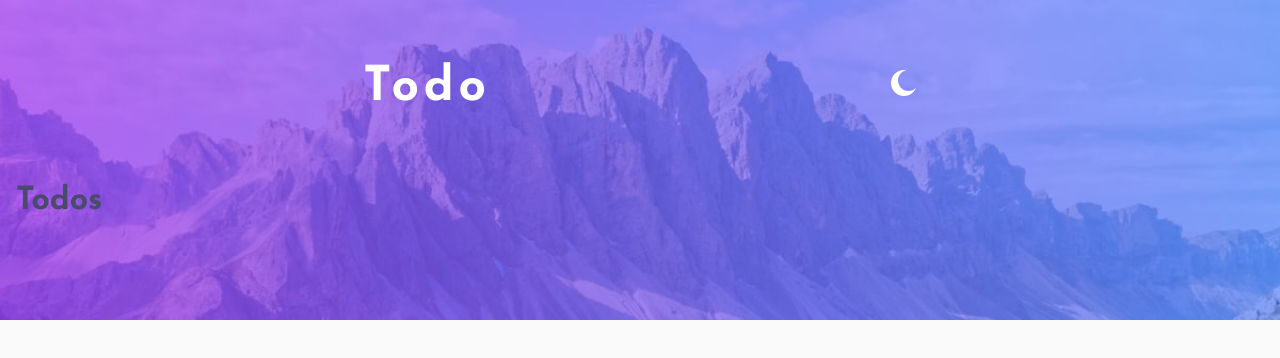
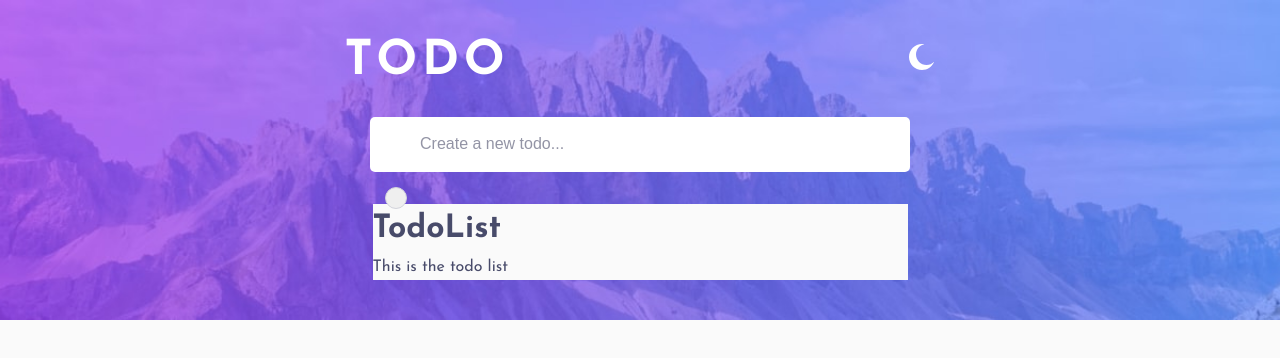
Before and after one commit to bkay-stack/Todo, a React (Vite) app: page / in a window 1280 px wide. Shown: the top 358 px of the page. Built offline with nearby package versions, Linux system fonts and the light colour scheme.

Commit message:
add todos

```diff
--- a/src/components/addtodos/Todos.tsx
+++ b/src/components/addtodos/Todos.tsx
@@ -1,9 +1,42 @@
 import React from "react";
+import "./todos.style.css";
+import { useState } from "react";
+import TodoList from "../todolist/TodoList";
+const Todos = () => {
+  const [todos, setTodos] = useState<string[]>([]);
+  const [inputValue, setInputValue] = useState<string>("");
 
-const Todos = () => {
+  // Function to handle input change
+  const handleInputChange = (event: React.ChangeEvent<HTMLInputElement>) => {
+    setInputValue(event.target.value);
+  };
+
+  // Function to add a new todo
+  const addTodo = () => {
+    console.log("Adding todo:", inputValue, todos);
+    setTodos([...todos, inputValue]); // Add the new todo to the list
+    setInputValue("");
+    // Clear the input field after adding
+  };
+
   return (
     <div className="todos">
-      <h1>Todos</h1>
+      {/* Todo input field */}
+      <input
+        id="todo-input"
+        type="text"
+        placeholder="Create a new todo..."
+        className="todo-input-field"
+        onChange={handleInputChange}
+        value={inputValue}
+      />
+      {/* Add button */}
+      <button onClick={addTodo} className="todo-add-button"></button>
+
+      {/* Todo list */}
+      <TodoList todos={todos} />
+
+      {/* Todo list */}
     </div>
   );
 };
--- a/src/components/addtodos/todos.style.css
+++ b/src/components/addtodos/todos.style.css
@@ -0,0 +1,67 @@
+.todos {
+  display: flex;
+  justify-content: center;
+  align-items: center;
+  width: 100%;
+  position: relative;
+  flex-direction: column;
+}
+
+/* Input field */
+
+.todos input {
+  width: 100%;
+  padding: 18px;
+  border-radius: 5px;
+  border: none;
+  position: relative;
+  padding-left: 55px;
+}
+
+/* Placeholder text */
+.todos input::placeholder {
+  /* position: absolute; */
+  /* transform: translateX(60px); */
+  color: var(--text-secondary);
+  font-size: 1rem;
+  font-weight: 500;
+}
+
+/* Input field on focus */
+.todos input:focus {
+  outline: none;
+  border: 1px solid var(--border-color);
+}
+
+/* Add todo button */
+
+.todo-add-button {
+  /* color: white; */
+  border: 1px solid var(--border-color);
+  padding: 10px;
+  height: 11px;
+  width: 11px;
+  border-radius: 50%;
+  cursor: pointer;
+
+  position: absolute;
+
+  transform: translateY(-40px);
+  left: 20px;
+}
+
+/* Todo list */
+
+@media screen and (min-width: 768px) {
+  .todos input {
+    width: 45%;
+    padding: 20px;
+    border-radius: 5px;
+    border: none;
+    padding-left: 50px;
+  }
+
+  .todo-add-button {
+    transform: translateX(325px);
+  }
+}
--- a/src/components/main/Todo.tsx
+++ b/src/components/main/Todo.tsx
@@ -24,9 +24,10 @@ const Todo = () => {
         <div className={`todo-header-container ${theme}`}>
           <div className="title-wrapper">
             <div className="todo-title">
-              <h1 className="todo-title-header">Todo</h1>
+              <h1 className="todo-title-header">TODO</h1>
             </div>
             {/* Toggle theme button */}
+            <>
               <div className="theme-toggle">
                 {theme === "dark" ? (
                   <img
@@ -44,10 +45,12 @@ const Todo = () => {
                   />
                 )}
               </div>
-          </div>
+            </>
           </div>
 
           <Todos />
+        </div>
+        {/* <Todos /> */}
       </header>
       {/* Main content area */}
     </main>
--- a/src/components/main/todo.style.css
+++ b/src/components/main/todo.style.css
@@ -2,6 +2,10 @@
   height: 100dvh;
   transition: all 0.3s ease-in-out;
   position: relative;
+  display: flex;
+  flex-direction: column;
+
+  outline: 1px solid red;
 }
 
 .todo-header {
@@ -11,7 +15,7 @@
   padding: 1rem;
   cursor: pointer;
 
-  /* Transition */
+  /*  outline: 1px solid red; Transition */
   transition: all 0.3s ease-in-out;
 }
 
@@ -27,8 +31,8 @@
   align-items: center;
   max-width: 600px;
   margin: 0 auto;
-
-  height: 20vh;
+  flex-direction: column;
+  height: 30vh;
   /* overflow: hidden; */
 }
 
@@ -36,9 +40,9 @@
   display: flex;
   justify-content: space-between;
   align-items: center;
-  gap: 15rem;
-
-  margin-bottom: 6rem;
+  gap: 13rem;
+  margin-top: 2rem;
+  margin-bottom: 2rem;
   transition: all 0.3s ease-in-out;
 
   /* outline: 1px solid red; */
@@ -69,6 +73,14 @@
 /* large screen */
 
 @media screen and (min-width: 768px) {
+  .todo {
+    height: 100vh;
+    display: flex;
+    flex-direction: column;
+    justify-content: center;
+    align-items: center;
+    max-width: 1400px;
+  }
   .todo-header {
     background: url("../../assets/images/bg-desktop-light.jpg");
     background-size: cover;
--- /dev/null
+++ b/src/components/todolist/TodoList.tsx
@@ -0,0 +1,14 @@
+import React from "react";
+import "./todolist.style.css";
+const TodoList = ({ todos }: { todos: string[] }) => {
+  return (
+    <div className="todo-list">
+      <div className="text">
+        <h1>TodoList</h1>
+        <p>This is the todo list</p>
+      </div>
+    </div>
+  );
+};
+
+export default TodoList;
--- /dev/null
+++ b/src/components/todolist/todolist.style.css
@@ -0,0 +1,17 @@
+.todo-list {
+  display: flex;
+  flex-direction: column;
+  justify-content: left;
+  align-items: center;
+  width: 100%;
+  /* position: relative; */
+  text-align: left;
+  max-width: 535px;
+  background-color: var(--bg-color);
+  margin-top: 2rem;
+}
+
+.todo-list .text {
+  text-align: left;
+  width: 100%;
+}
--- a/src/index.css
+++ b/src/index.css
@@ -1,4 +1,4 @@
-@import url("https://fonts.googleapis.com/css2?family=Josefin+Sans:ital,wght@0,100..700;1,100..700&family=Karla:ital,wght@0,200..800;1,200..800&family=Poppins:ital,wght@0,100;0,200;0,300;0,400;0,500;0,600;0,700;0,800;0,900;1,100;1,200;1,300;1,400;1,500;1,600;1,700;1,800;1,900&family=Red+Hat+Text:ital,wght@0,300..700;1,300..700&display=swap");
+@import url("https://fonts.googleapis.com/css2?family=Josefin+Sans:wght@400;700&display=swap");
 
 * {
   margin: 0;
@@ -21,15 +21,6 @@ body {
 
 html {
   scroll-behavior: smooth;
-}
-
-h1,
-h2,
-h3,
-h4,
-h5,
-h6 {
-  font-family: "Josefin Sans", sans-serif;
 }
 
 img {
```
Lines whose indentation alone changed are shown as unchanged.
